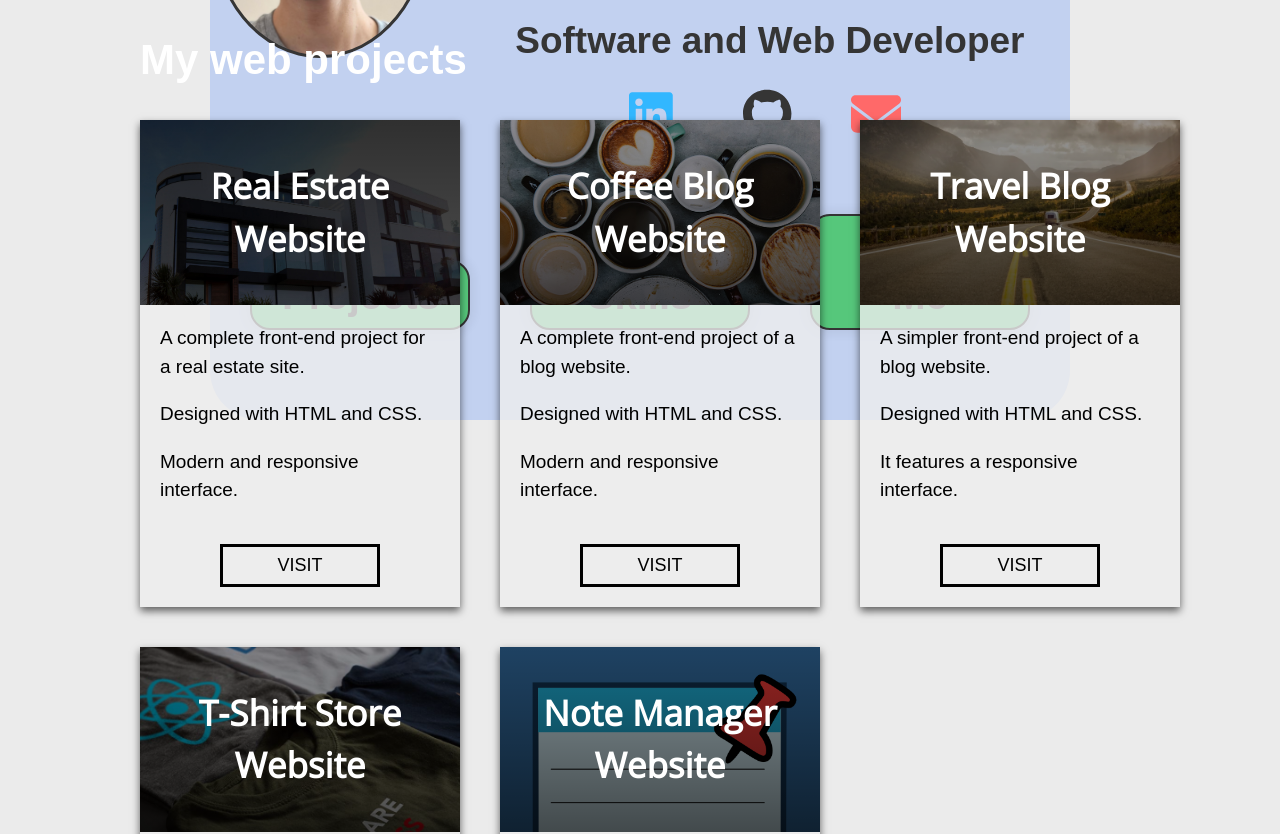
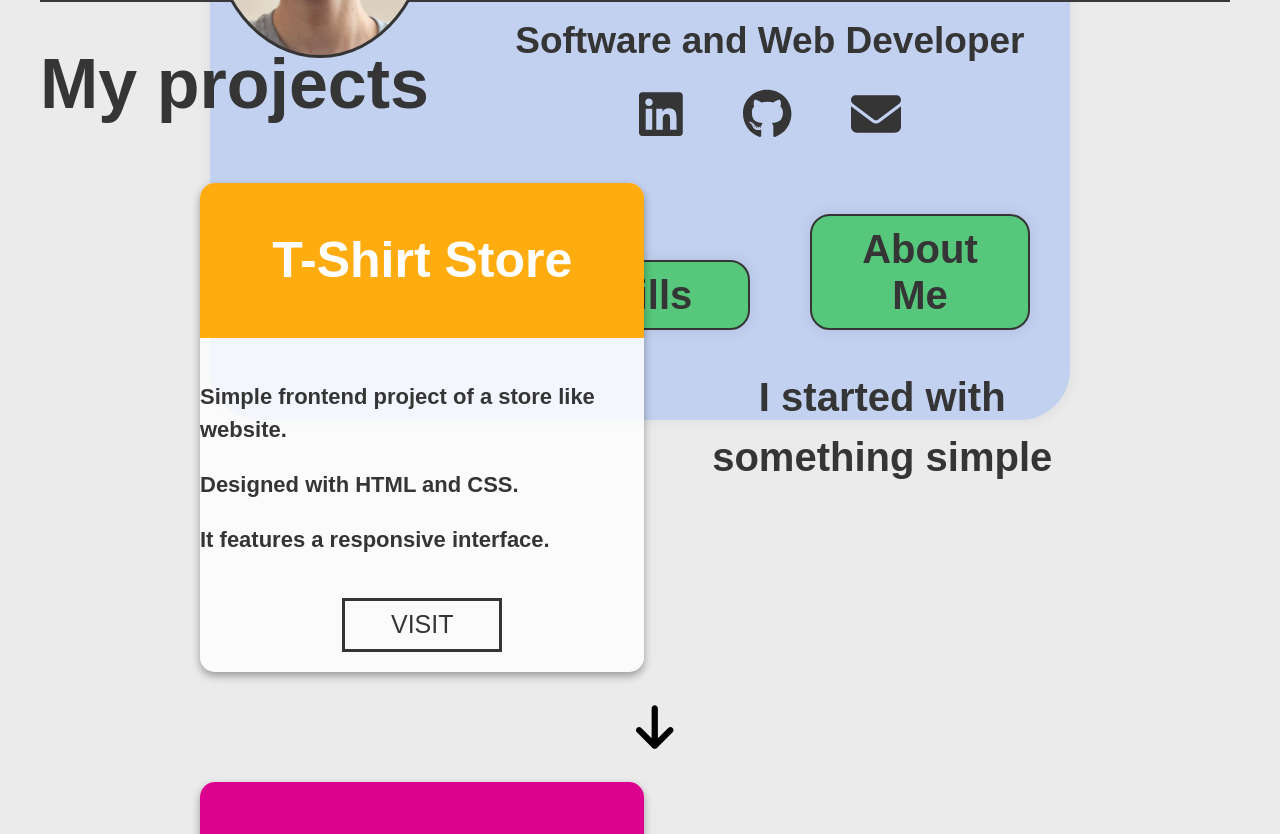
Before and after one commit to julianchrispeels/my-portfolio-react, a JavaScript app: page / in a window 1280 px wide. Shown: the part 800-1634 px from the top of the page. Built offline with nearby package versions, Linux system fonts and the light colour scheme; the HTML template or start-up script is replaced by a standard one; a web font is replaced by a local one.

Commit message:
added and finished section My Projects with styles

```diff
--- a/src/App.js
+++ b/src/App.js
@@ -1,6 +1,6 @@
 import { BrowserRouter as Router, Routes, Route } from 'react-router-dom';
 import Home from './pages/Home';
-import Footer from './components/Footer/index.js';
+//import Footer from './components/Footer/index.js';
 import './App.css';
 import NotFound404 from './pages/404.js';
 
@@ -13,8 +13,6 @@ export default function App() {
 				<Route path="*" element={<NotFound404 />} />
 			</Routes>
 
-			<Footer />
-
 		</Router>
 	);
 }
--- a/src/components/Main/index.js
+++ b/src/components/Main/index.js
@@ -4,9 +4,9 @@ import MainContent from './components/MainContent';
 
 export default function Main() {
 	return (
-		<section className='main'>
+		<main className='main'>
 			<MainHeader />
 			<MainContent />
-		</section>
+		</main>
 	);
 }
--- a/src/components/Main/styles.css
+++ b/src/components/Main/styles.css
@@ -2,8 +2,8 @@
 
 :root {
     --main-text-color: #353535;
-    --email-color: #ff4141;
-    --linkedin-color: #0086df;
+    --email-color: #ff3838ec;
+    --linkedin-color: #008deb;
     --github-color: #5700bb;
 }
 
@@ -54,7 +54,10 @@
     margin: 0 21rem;
     padding: 5rem 0;
     border-radius: 0 0 5rem 5rem;
+    box-shadow: 0 0 1rem 0.5rem rgba(0, 0, 0, 0.034);
 }
+
+
 
 .main-content h1 {
     font-size: 11rem;
@@ -169,7 +172,7 @@
 
 .main-content-buttons button:hover {
     color: white;
-    background-color: #00b01de1;
+    background-color: #00b81fc7;
     cursor: pointer;
 }
 
--- /dev/null
+++ b/src/components/MyProjects/components/Arrow.js
@@ -0,0 +1,10 @@
+import { FontAwesomeIcon } from '@fortawesome/react-fontawesome';
+import { faArrowDown } from '@fortawesome/free-solid-svg-icons';
+
+export default function Arrow() {
+    return (
+        <div className='arrow'>
+            <FontAwesomeIcon icon={faArrowDown} />
+        </div>
+    )
+}
--- a/src/components/MyProjects/components/ListItem.js
+++ b/src/components/MyProjects/components/ListItem.js
@@ -1,18 +1,18 @@
 export default function ListItem(title, className, content1, content2, content3, link) {
     return (
-        <li className="project-item">
-            <div className={`list-title ${className}`}>
+        <li className="project-box">
+            <div className={`box-title ${className}`}>
                 {title}
             </div>
 
-            <div className="list-content">
+            <div className="box-content">
                 <p>{content1}</p>
                 <p>{content2}</p>
                 <p>{content3}</p>
             </div>
 
             <div>
-                <a href={link} className="boton" target="_blank" rel="noreferrer">VISIT</a>
+                <a href={link} className="box-button" target="_blank" rel="noreferrer">VISIT</a>
             </div>
         </li>
     )
--- /dev/null
+++ b/src/components/MyProjects/components/ProjectsListContainer.js
@@ -0,0 +1,37 @@
+import Arrow from './Arrow';
+import ListItems from './ListItem';
+
+export default function ProjectsListContainer() {
+    return (
+        <div className="projects-section-container">
+            <ul className="projects-list">
+                <div className='project-list-container'>
+                    {ListItems("T-Shirt Store", "tshirt-store", "Simple frontend project of a store like website.", "Designed with HTML and CSS.", "It features a responsive interface.", "https://gifted-borg-1f9a70.netlify.app/")}
+                    <p className='side-text'>I started with something simple</p>
+                </div>
+                <Arrow />
+                <div className='project-list-container'>
+                    {ListItems("Travel Blog", "travel-blog", "A simpler frontend project of a blog website.", "Designed with HTML and CSS.", "It features a responsive interface.", "https://hardcore-poitras-1509f6.netlify.app/")}
+                    <p className='side-text'>Then I strengthened my knowledge</p>
+                </div>
+                <Arrow />
+                <div className='project-list-container'>
+                    {ListItems("Coffee Blog", "coffee-blog", "A complete blog website with different pages.", "Designed with HTML and CSS.", "Modern and responsive interface.", "https://upbeat-mestorf-f092bd.netlify.app/")}
+                    <p className='side-text'>I moved on to something a bit more complex and modern</p>
+                </div>
+                <Arrow />
+                <div className='project-list-container'>
+                    {ListItems("Real Estate", "real-estate", "A complete real estate site with different pages.", "Designed with HTML and CSS.", "Modern and responsive interface.", "https://laughing-khorana-d02a5d.netlify.app/")}
+                    <p className='side-text'>I kept practicing to solidify what I had learned</p>
+                </div>
+                <Arrow />
+                <div className='project-list-container'>
+                    {ListItems("Note Manager App", "note-manager", "A project of a Single Page Application.", "Created with React.", "Connected with a databese.", "https://note-manager-one.vercel.app/")}
+                    <p className='side-text'>Then I started practicing some backend development</p>
+                </div>
+                <Arrow />
+                <p className='side-text last-text'>And now, I’ve reached this stage, where I keep learning and improving every day</p>
+            </ul>
+        </div>
+    );
+}
--- a/src/components/MyProjects/index.js
+++ b/src/components/MyProjects/index.js
@@ -1,22 +1,11 @@
-import ListItems from './components/ListItem';
+import ProjectsListContainer from './components/ProjectsListContainer';
 import './styles.css';
 
 export default function MyProjects() {
     return (
-        <main id='projects'>
-            <div className="main-content-title">
-                <h2>My web projects</h2>
-            </div>
-
-            <div className="projects-container">
-                <ul className="grid">
-                    {ListItems("Real Estate Website", "real-estate", "A complete front-end project for a real estate site.", "Designed with HTML and CSS.", "Modern and responsive interface.", "https://laughing-khorana-d02a5d.netlify.app/")}
-                    {ListItems("Coffee Blog Website", "coffee-blog", "A complete front-end project of a blog website.", "Designed with HTML and CSS.", "Modern and responsive interface.", "https://upbeat-mestorf-f092bd.netlify.app/")}
-                    {ListItems("Travel Blog Website", "travel-blog", "A simpler front-end project of a blog website.", "Designed with HTML and CSS.", "It features a responsive interface.", "https://hardcore-poitras-1509f6.netlify.app/")}
-                    {ListItems("T-Shirt Store Website", "tshirt-store", "Simple front-end project of a store like website.", "Designed with HTML and CSS.", "It features a responsive interface.", "https://gifted-borg-1f9a70.netlify.app/")}
-                    {ListItems("Note Manager Website", "note-manager", "A full-stack project of a Single Page Application.", "Created with React.js.", "Connected with a databese.", "https://note-manager-one.vercel.app/")}
-                </ul>
-            </div>
-        </main>
+        <section className="projects-section" id='projects'>
+            <h2 className="projects-section-title">My projects</h2>
+            <ProjectsListContainer />
+        </section>
     );
 }
--- a/src/components/MyProjects/styles.css
+++ b/src/components/MyProjects/styles.css
@@ -1,114 +1,131 @@
+/*---------------------------------------- Global Variables ----------------------------------------*/
+
+:root {
+    --main-text-color: #353535;
+}
+
+/*---------------------------------------- Projects Section ----------------------------------------*/
+
+.projects-section {
+	margin: 0 5rem 0 4rem;
+	border-top: solid 2px #383838;
+}
+
 /* ------------------------- Title ------------------------- */
 
-.main-content-title {
-	font-size: 2.8rem;
-	line-height: 1.2;
-	color: rgb(255, 255, 255);
-	text-align: center;
+.projects-section-title {
+	margin: 3rem 0;
+	font-size: 7rem;
+	color: var(--main-text-color);
+	text-align: left;
 }
 
-@media (min-width: 768px) {
-	.main-content-title {
-		margin: 0 14rem;
-		text-align: left;
-	}
+/* ------------------------- Projects Container ------------------------- */
+
+.projects-section-container {
+	display:flex;
+	width: 100%;
 }
 
-/* ------------------------- Grid ------------------------- */
-
-.grid {
-	display: grid;
-	grid-template-columns: 1fr;
-	gap: 4rem;
-	margin: 0 2rem;
-	padding: 0;
-	list-style: none;
+.projects-list {
+	display: flex;
+	flex-direction: column;
+	align-items: center;
+	min-width: 100%;
 }
 
-@media (min-width: 768px) {
-	.grid {
-		grid-template-columns: repeat(2, 1fr);
-		margin: 0 10rem 3rem 10rem;
-		padding-left: 40px;
-	}
+.project-list-container {
+	display: flex;
+	width: 80%;
+	margin: 0 auto 0 calc(50% - 45.5rem);
+	justify-content: center;
+	align-items: center;
 }
 
-@media (min-width: 1024px) {
-	.grid {
-		grid-template-columns: repeat(3, 1fr);
-	}
+.side-text {
+	font-size: 4rem;
+	font-weight: bold;
+	width: 40rem;
+	text-align: center;
+	margin: 0 6rem;
+	color: var(--main-text-color);
 }
 
-.grid li {
-	background-color: rgba(238, 238, 238, 0.8);
-	box-shadow: 0 4px 8px rgba(0, 0, 0, 0.6);
-	overflow: hidden;
+.side-text.last-text {
+	width: 50rem;
+}
+
+.project-box {
 	display: flex;
 	flex-direction: column;
+	background-color: rgba(255, 255, 255, 0.8);
+	border-radius: 1.5rem;
+	width: 50rem;
+	box-shadow: 0 4px 8px rgba(0, 0, 0, 0.349);
+	overflow: hidden;
 }
 
-@media (min-width: 768px) {
-	.project-item {
-		transition: transform 0.25s;
-	}
-
-	.project-item:hover {
-		transform: scale(1.05);
-	}
-}
-
-.list-title {
+.box-title {
 	background-size: cover;
 	color: white;
-	font-size: 3.5rem;
+	font-size: 5rem;
 	font-weight: 700;
 	text-align: center;
 	padding: 4rem;
-	font-family: 'Open Sans', sans-serif;
 	margin: 0;
 }
 
-.real-estate {
-	background-image: linear-gradient(rgba(0, 0, 0, 0.4), rgba(0, 0, 0, 0)), url(../../../img/realestate.jpg);
+.tshirt-store {
+	background-color: #ffac11;
+}
+
+.travel-blog {
+	background-color: #db008d;
 }
 
 .coffee-blog {
-	background-image: linear-gradient(rgba(0, 0, 0, 0.4), rgba(0, 0, 0, 0.7)), url(../../../img/coffeeblog.jpg);
+	background-color: #2D2D2D;
 }
 
-.travel-blog {
-	background-image: linear-gradient(rgba(0, 0, 0, 0.4), rgba(0, 0, 0, 0.7)), url(../../../img/travelblog.jpg);
-}
-
-.tshirt-store {
-	background-image: linear-gradient(rgba(0, 0, 0, 0.4), rgba(0, 0, 0, 0.7)), url(../../../img/tshirtstore.jpg);
+.real-estate {
+	background-color: #2db500;
 }
 
 .note-manager {
-	background-image: linear-gradient(rgba(0, 0, 0, 0.4), rgba(0, 0, 0, 0.7)), url(../../../img/notemanager.jpg);
+	background-color: #657fffce;
 }
 
-.list-content {
-	color: black;
-	font-size: 1.9rem;
+.box-content {
+	color: var(--main-text-color);
+	font-size: 2.2rem;
+	font-weight: bold;
 	text-align: left;
-	padding: 0 2rem 2rem 2rem;
+	margin: 2rem auto;
 	flex-grow: 1;
 }
 
-.boton {
-	color: black;
-	font-size: 1.8rem;
+.box-button {
+	color: var(--main-text-color);
+	font-size: 2.5rem;
 	display: block;
 	text-align: center;
 	text-decoration: none;
-	border: solid black;
+	border: solid 3px var(--main-text-color);
 	margin: 0 auto 2rem auto;
 	max-width: 16rem;
 	padding: 0.5rem 0;
 }
 
-.boton:hover {
+.box-button:hover {
 	color: white;
-	background-color: black;
+	background-color: var(--main-text-color);
 }
+
+.arrow {
+	font-size: 5rem;
+	margin: 2rem 0 1.5rem 0;
+}
+
+.arrow:last-of-type {
+	margin-bottom: 0;
+}
```
